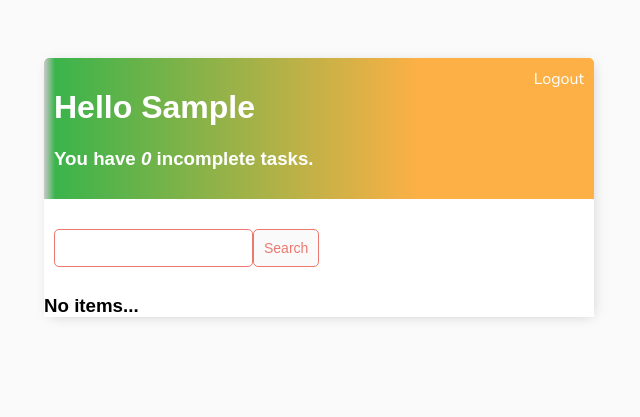
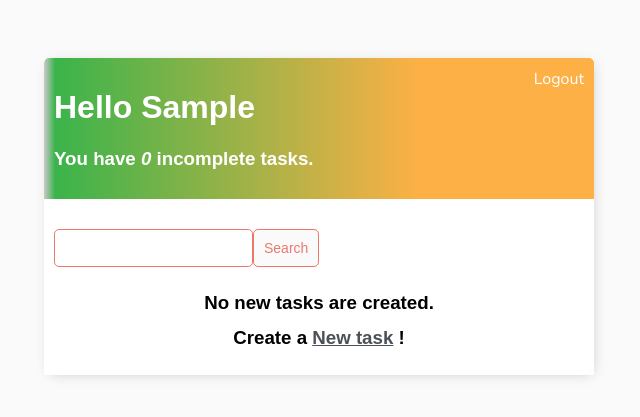
Before and after one commit to J-Krisz/Django_Task_Manager, a Django app: page / in a window 1280 px wide. Shown: the top 417 px of the page, without its empty margins (321-961 px from the left). Run offline with Django 3.2, Linux system fonts and the light colour scheme; the visitor is signed in with stand-in values (Sample User, id 1); data that the repository does not hold is empty.

Commit message:
drag n drop still not working

```diff
--- a/base/views.py
+++ b/base/views.py
@@ -10,15 +10,13 @@ from django.contrib.auth import login
 
 from django.urls import reverse_lazy
 
-
-from .models import Task
-
 # reordering tasks
+from .forms import PositionForm
 from django.views import View
 from django.shortcuts import redirect
 from django.db import transaction
-from .forms import PositionForm
 
+from .models import Task
 
 class CustomLoginView(LoginView):
     template_name = 'base/login.html'
@@ -89,6 +87,7 @@ class TaskUpdate(LoginRequiredMixin, UpdateView):
     success_url = reverse_lazy('tasks')
 
 class TaskReorder(View):
+
     def post(self, request):
         form = PositionForm(request.POST)
 
@@ -105,3 +104,7 @@ class TaskDelete(LoginRequiredMixin, DeleteView):
     model = Task
     context_object_name = 'task'
     success_url = reverse_lazy('tasks')
+
+    def get_queryset(self):
+        owner = self.request.user
+        return self.model.objects.filter(user=owner)
--- a/templates/base/main.html
+++ b/templates/base/main.html
@@ -16,7 +16,6 @@
 
     <div class="container">
         {% block content %}
-
         {% endblock content %}
     </div>
 
--- a/templates/base/task_list.html
+++ b/templates/base/task_list.html
@@ -22,16 +22,14 @@
     <input class="button" type="submit" value="Search">
 </form>
 {% if tasks|length > 0 %}
-<a id="add-link" href="{% url 'task-reorder' %}">&#x2b;</a>
+<a id="add-link" href="{% url 'task-create' %}">&#x2b;</a>
 {% endif %}
 </div>
 
-<script href="{% static 'js/main.js'}"></script>
-
-
-
-
-
+<form style="display: none;" id="reorderForm" method="post" action="{% url 'task-reorder' %}">
+    {% csrf_token %}
+    <input type="hidden" id="positionInput" name="position">
+</form>
 
 <div id="tasklist" class="task-items-wrapper">
     {% for task in tasks %}
@@ -49,10 +47,13 @@
         </div>
     </div>
     {% empty %}
-        <h3>No items...</h3>
+        <div style="text-align: center; padding-bottom: 10px; line-height: 1em;">
+            <h3>No new tasks are created.</h3>
+            <h3>Create a <a href="{% url 'task-create' %}">New task</a> ! </h3>
+        </div>
     {% endfor %}
 </div>
 
-
+<script href="{% static 'js/main.js'}"></script>
 
 {% endblock content %}
```
